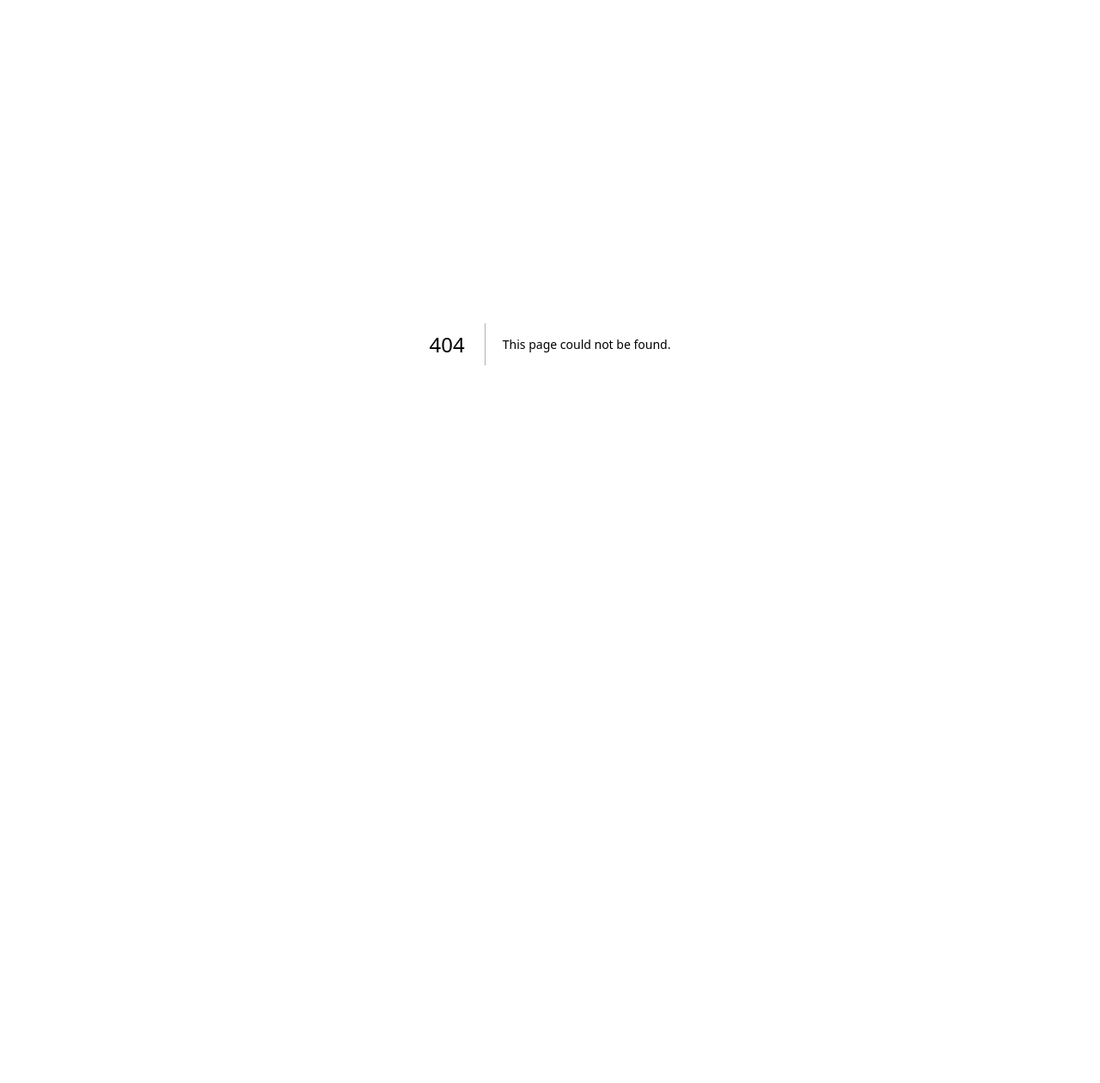
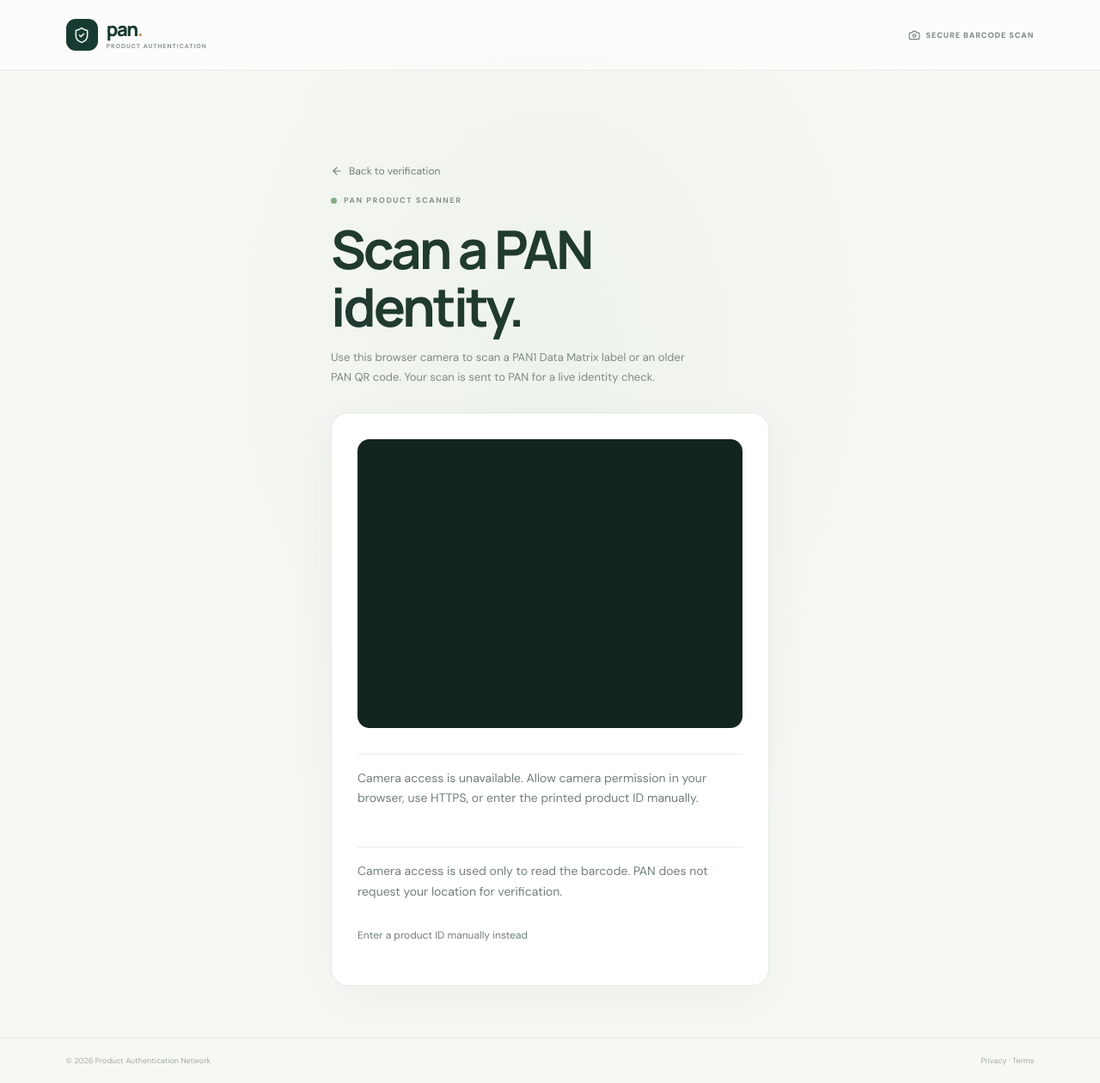
Before and after one commit to heidif24/product-verification, a Next.js app in the folder apps/verification-web/: page /scan in a window 1280 px wide. Before the commit this address had no page. Shown: the whole page at 86% size. Before the commit the page ends 800 px from the top, so only its background shows below. Built offline with nearby package versions, Linux system fonts and the light colour scheme.

Commit message:
feat(verifier): add first-party PAN1 browser scanner

```diff
--- /dev/null
+++ b/apps/verification-web/app/scan/page.tsx
@@ -0,0 +1,88 @@
+"use client";
+
+import { useEffect, useRef, useState } from "react";
+import { useRouter } from "next/navigation";
+import Link from "next/link";
+import { ArrowLeft, Camera, ShieldCheck } from "lucide-react";
+import "../result.css";
+
+export default function BrowserBarcodeScanPage() {
+  const router = useRouter();
+  const videoRef = useRef<HTMLVideoElement>(null);
+  const controlsRef = useRef<{ stop: () => void } | null>(null);
+  const [error, setError] = useState("");
+  const [starting, setStarting] = useState(true);
+
+  useEffect(() => {
+    let cancelled = false;
+    let completed = false;
+
+    async function startScanner() {
+      try {
+        const { BrowserMultiFormatReader } = await import("@zxing/browser");
+        const reader = new BrowserMultiFormatReader();
+        if (!videoRef.current || cancelled) return;
+        const controls = await reader.decodeFromVideoDevice(undefined, videoRef.current, result => {
+          if (!result || cancelled || completed) return;
+          completed = true;
+          const raw = result.getText().trim();
+          controlsRef.current?.stop();
+
+          const pan1 = raw.match(/^PAN1:([A-Za-z0-9_-]{43})$/);
+          const urlToken = raw.match(/\/v\/([A-Za-z0-9_-]{30,60})(?:[?#].*)?$/);
+          const publicCode = raw.match(/PAN(?:U|C)?-[A-Fa-f0-9]{20}/i)?.[0];
+
+          if (pan1) {
+            router.replace("/v/" + pan1[1]);
+          } else if (urlToken) {
+            router.replace("/v/" + urlToken[1]);
+          } else if (publicCode) {
+            router.replace("/code/" + publicCode.toUpperCase());
+          } else {
+            completed = false;
+            setError("This barcode is not a recognised PAN identity. Try the PAN label again or enter the printed product ID manually.");
+          }
+        });
+        controlsRef.current = controls;
+        if (cancelled) controls.stop();
+        setStarting(false);
+      } catch {
+        if (!cancelled) {
+          setError("Camera access is unavailable. Allow camera permission in your browser, use HTTPS, or enter the printed product ID manually.");
+          setStarting(false);
+        }
+      }
+    }
+
+    void startScanner();
+    return () => {
+      cancelled = true;
+      controlsRef.current?.stop();
+      controlsRef.current = null;
+    };
+  }, [router]);
+
+  return <main className="verify-shell">
+    <header className="verify-header">
+      <Link className="verify-brand" href="/">
+        <span className="verify-mark"><ShieldCheck size={20}/></span>
+        <span><b>pan<span>.</span></b><small>PRODUCT AUTHENTICATION</small></span>
+      </Link>
+      <span className="secure-label"><Camera size={14}/> SECURE BARCODE SCAN</span>
+    </header>
+    <section className="verify-content result-content">
+      <Link href="/" className="back-link"><ArrowLeft size={14}/> Back to verification</Link>
+      <div className="verify-kicker"><span/> PAN PRODUCT SCANNER</div>
+      <h1>Scan a PAN identity.</h1>
+      <p className="verify-intro">Use this browser camera to scan a PAN1 Data Matrix label or an older PAN QR code. Your scan is sent to PAN for a live identity check.</p>
+      <div className="result-card" style={{display:"grid",gap:16}}>
+        <video ref={videoRef} autoPlay muted playsInline style={{width:"100%",maxHeight:380,aspectRatio:"4 / 3",objectFit:"cover",borderRadius:14,background:"#14251f"}}/>
+        {starting && <p role="status">Starting your camera…</p>}
+        {error && <p role="alert" className="result-footnote">{error}</p>}
+        <p className="result-footnote">Camera access is used only to read the barcode. PAN does not request your location for verification.</p>
+        <Link className="back-link" href="/">Enter a product ID manually instead</Link>
+      </div>
+    </section>
+    <footer className="verify-footer"><span>© 2026 Product Authentication Network</span><span><a href="/privacy">Privacy</a> · <a href="/terms">Terms</a></span></footer>
+  </main>;
+}
```
